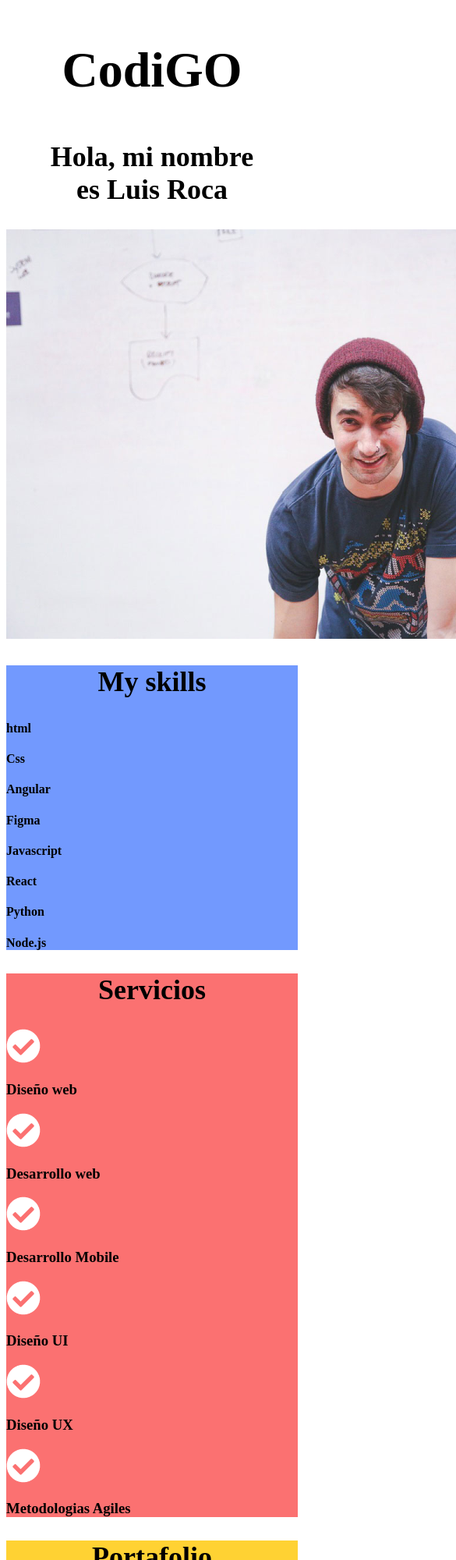
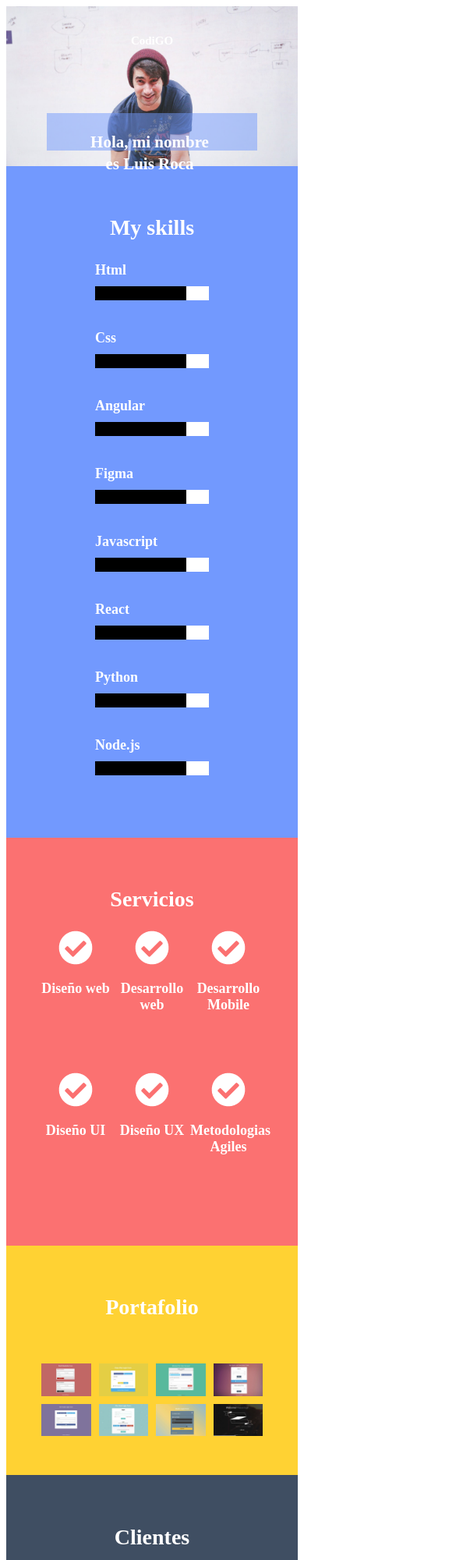
Before and after one commit to luis-roca/proyecto-portafolio, a plain HTML site: page index.html in a window 390 px wide. Shown: the top 2000 px of the page at 78% size, 585 px wide, since content can reach past the window. Drawn offline with Linux system fonts and the light colour scheme.

Commit message:
se agrego flex

```diff
--- a/index.html
+++ b/index.html
@@ -7,34 +7,69 @@
   <link rel="stylesheet" href="./styles/main.css">
 </head>
 <body>
+  <main class="main">
+    <!--BANNER -->
     <section class="banner">
+      <img src="./images/banner.png" alt="Mi imagen personal">
       <h1>CodiGO</h1>
       <h2>Hola, mi nombre <br/>es Luis Roca</h2>
-    <img src="./images/banner.png" alt="Mi imagen personal">
     </section>
     <section class="skills">
       <h2>My skills</h2>
-    <div>
-      <h4>html</h4>
-      <div><div></div></div>
-      <h4>Css</h4>
-      <div><div></div></div>
-      <h4>Angular</h4>
-      <div><div></div></div>
-      <h4>Figma</h4>
-      <div><div></div></div>
-      <h4>Javascript</h4>
-      <div><div></div></div>
-      <h4>React</h4>
-      <div><div></div></div>
-      <h4>Python</h4>
-      <div><div></div></div>
-      <h4>Node.js</h4>
-      <div><div></div></div>
+      <div class="items">
+        <div class="item">
+          <h3>Html</h3>
+          <div class="bar">
+            <div></div>
+          </div>
+        </div>
+        <div class="item">
+          <h3>Css</h3>
+          <div class="bar">
+            <div></div>
+          </div>
+        </div>
+        <div class="item">
+          <h3>Angular</h3>
+          <div class="bar">
+            <div></div>
+          </div>
+        </div>
+        <div class="item">
+          <h3>Figma</h3>
+          <div class="bar">
+            <div></div>
+          </div>
+        </div>
+        <div class="item">
+          <h3>Javascript</h3>
+          <div class="bar">
+            <div></div>
+          </div>
+        </div>
+        <div class="item">
+          <h3>React</h3>
+          <div class="bar">
+            <div></div>
+          </div>
+        </div>
+        <div class="item">
+          <h3>Python</h3>
+          <div class="bar">
+            <div></div>
+          </div>
+        </div>
+        <div class="item">
+          <h3>Node.js</h3>
+          <div class="bar">
+            <div></div>
+          </div>
+        </div>
       </div>
     </section>
     <section class="services">
       <h2>Servicios</h2>
+      <div class="items">
         <div>
           <img src="./images/check.png" alt="check">
           <h3>Diseño web</h3>
@@ -59,40 +94,67 @@
           <img src="./images/check.png" alt="check">
           <h3>Metodologias Agiles</h3>
         </div>
+      </div>
     </section>
     <section class="portfolio">
       <h2>Portafolio</h2>
+      <div class="items">
+        <div>
         <img src="./images/portafolio_1.png" alt="Portafolio proyecto uno">
+        </div>
+        <div>
           <img src="./images/portafolio_2.png" alt="Portafolio proyecto dos">
+        </div>
+        <div>
           <img src="./images/portafolio_3.png" alt="Portafolio proyecto tres">
+        </div>
+        <div>
           <img src="./images/portafolio_4.png" alt="Portafolio proyecto cuatro">
+        </div>
+        <div>
           <img src="./images/portafolio_5.png" alt="Portafolio proyecto cinco">
+        </div>
+        <div>
           <img src="./images/portafolio_6.png" alt="Portafolio proyecto seis">
+        </div>
+        <div>
           <img src="./images/portafolio_7.png" alt="Portafolio proyecto siete">
+        </div>
+        <div>
           <img src="./images/portafolio_8.png" alt="Portafolio proyecto ocho">
+        </div>
+      </div>
     </section>
     <section class="clients">
       <h2>Clientes</h2>
+      <div class="items">
+        <div>
           <img src="./images/cliente_1.png" alt="Proyecto cliente uno">
+        </div>
+        <div>
           <img src="./images/cliente_2.png" alt="Proyecto cliente dos">
+        </div>
+        <div>
           <img src="./images/cliente_3.png" alt="Proyecto cliente tres">
+        </div>
+        <div>
           <img src="./images/cliente_4.png" alt="Proyecto cliente cuatro">
+        </div>
+      </div>
     </section>
     <section class="contact">
       <h2>Contacto</h2>
       <form action="">
-      <input type="name" placeholder="Nombre">
+        <input type="text" placeholder="Nombre" />
+        <input type="text" placeholder="Apellido" />
+        <input type="email" placeholder="Email" />
+        <input type="phone" placeholder="Telefono" />
+        <textarea rows="10" placeholder="Descripcion"></textarea>
+        <div>
+          <button>ENVIAR</button>
+        </div>
       </form>
-    <form action="">
-      <input type="name" placeholder="Apellido">
-    </form>
-    <form action="">
-      <input type="email" placeholder="Email">
-    </form>
-    <form action="">
-      <input type="phone" placeholder="Teléfono">
-    </form>
-    <button>ENVIAR</button>
     </section>
+  </main>
 </body>
 </html>
--- /dev/null
+++ b/styles/fonts.css
@@ -0,0 +1,9 @@
+@font-face{
+  font-family: "Roboto";
+  src: url("../roboto/Roboto-Medium.ttf")
+}
+
+@font-face{
+  font-family: "Roboto";
+  src url ("../roboto/roboto")
+}
--- a/styles/main.css
+++ b/styles/main.css
@@ -1,29 +1,285 @@
-h1{
-  font-size: 64px;
+* {
+  box-sizing: border-box;
+}
+
+html {
+  font-size: 62.5%;
+}
+
+body {
+  color: white;
+}
+
+h1 {
+  font-size: 6.4rem;
+  font-weight: 900;
+  margin: 0px;
+}
+
+h2 {
+  font-size: 3.6rem;
+}
+
+h3 {
+  font-size: 1.8rem;
+}
+
+.main {
+  width: 100%;
+  max-width: 960px;
+  margin: auto;
+}
+
+.banner {
+  position: relative;
+}
+
+.banner img {
+  width: 100%;
+}
+
+.banner h1 {
+  position: absolute;
+  top: 36px;
+  width: 100%;
   text-align: center;
 }
 
-h2{
-  text-align: center;
-  font-size: 36px;
+.banner h2 {
+  position: absolute;
+  bottom: 140px;
+  left: 52px;
+  padding: 24px 24px 24px 18px;
+  background: rgba(114, 153, 254, 0.5);
+  line-height: 1.3;
 }
 
-.skills{
-  background-color: #7299FE;
+.banner img {
+  display: block;
 }
 
-.services{
-  background-color: #FB7171;
+.skills {
+  background-color: #7299fe;
+  padding: 40px 104px 60px;
 }
 
-.portfolio{
-  background-color: #FFD233;
+.skills h2 {
+  text-align: center;
 }
 
-.clients{
-  background-color: #3F4E62;
+.skills .items {
+  display: flex;
+  flex-wrap: wrap;
 }
 
-.contact{
-  background: #16A085;
+.skills .item {
+  width: 50%;
+  margin-bottom: 20px;
 }
+
+.skills .item:nth-child(even) {
+  padding-left: 10px;
+}
+
+.skills .item:nth-child(odd) {
+  padding-right: 10px;
+}
+
+.skills h3 {
+  margin-bottom: 10px;
+}
+
+.skills .bar {
+  height: 18px;
+  background: white;
+}
+
+.skills .bar div {
+  height: 100%;
+  width: 80%;
+  background: black;
+}
+
+.services {
+  background-color: #fb7171;
+  padding: 34px 180px 58px;
+}
+
+.services h2 {
+  text-align: center;
+}
+
+.services .items {
+  display: flex;
+  flex-wrap: wrap;
+}
+
+.services .items div {
+  text-align: center;
+  width: 33.33%;
+  margin-bottom: 58px;
+}
+
+.portfolio {
+  width: 100%;
+  background-color: #ffd233;
+  padding: 44px 180px 96px;
+}
+
+.portfolio h2 {
+  text-align: center;
+  margin-bottom: 56px;
+}
+
+.portfolio .items {
+  display: flex;
+  flex-wrap: wrap;
+}
+
+.portfolio .items div {
+  width: 25%;
+  padding: 0 5px;
+  margin-bottom: 10px;
+}
+
+.portfolio img {
+  width: 100%;
+  display: block;
+}
+
+.clients {
+  background-color: #3f4e62;
+  text-align: center;
+  padding: 35px 50px 80px 35px;
+}
+
+.clients h2 {
+  margin-bottom: 20px;
+}
+
+.clients .items {
+  display: flex;
+  flex-wrap: wrap;
+  justify-content: space-between;
+  align-items: center;
+}
+
+.clients .items div {
+  width: 25%;
+  padding: 0 10px;
+}
+
+.clients img {
+  width: 100%;
+  padding-left: 10px;
+}
+
+.contact {
+  background-color: #7a7a7a;
+  padding: 36px 100px 66px;
+  text-align: center;
+}
+
+.contact form {
+  display: flex;
+  flex-wrap: wrap;
+  justify-content: space-between;
+}
+
+.contact input {
+  width: 49%;
+  margin-bottom: 18px;
+  padding: 20px 10px;
+}
+
+.contact textarea {
+  width: 100%;
+  margin-bottom: 40px;
+  padding: 10px;
+  resize: none;
+}
+
+.contact h2 {
+  margin-bottom: 30px;
+}
+
+.contact div {
+  text-align: center;
+  width: 100%;
+}
+
+@media (max-width: 860px) {
+  h2 {
+    font-size: 2.8rem;
+  }
+
+  .my-skills,
+  .services,
+  .portfolio,
+  .clients,
+  .contact {
+    padding: 40px;
+  }
+
+  .banner h2 {
+    right: 52px;
+    bottom: 40px;
+    text-align: center;
+  }
+
+  .skills h2 {
+    margin-bottom: 10px;
+  }
+
+  .skills .item {
+    width: 100%;
+  }
+
+  .skills .item:nth-child(odd) {
+    padding-left: 10px;
+  }
+
+  .skills .item:nth-child(even) {
+    padding-right: 10px;
+  }
+}
+
+@media (max-width: 720px) {
+  h1 {
+    color: red;
+    font-size: 4.4rem;
+  }
+}
+
+@media (max-width: 520px) {
+  h1 {
+    color: red;
+    font-size: 3rem;
+  }
+
+  .banner h2 {
+    font-size: 2.1rem;
+    text-align: center;
+    top: 120px;
+    left: 52px;
+  }
+}
+
+@media (max-width: 420px) {
+  .banner {
+
+  }
+
+  .banner img {
+
+  }
+
+  h1 {
+    color: white;
+    font-size: 1.5rem;
+  }
+
+  .skills .items {
+    width: 100%;
+  }
+}
```
Also changed, not shown: flex-grow.html (added, +58 -0 lines), flex-shrink.html (added, +54 -0 lines), flex.html (added, +62 -0 lines). Lines whose indentation alone changed are shown as unchanged.
